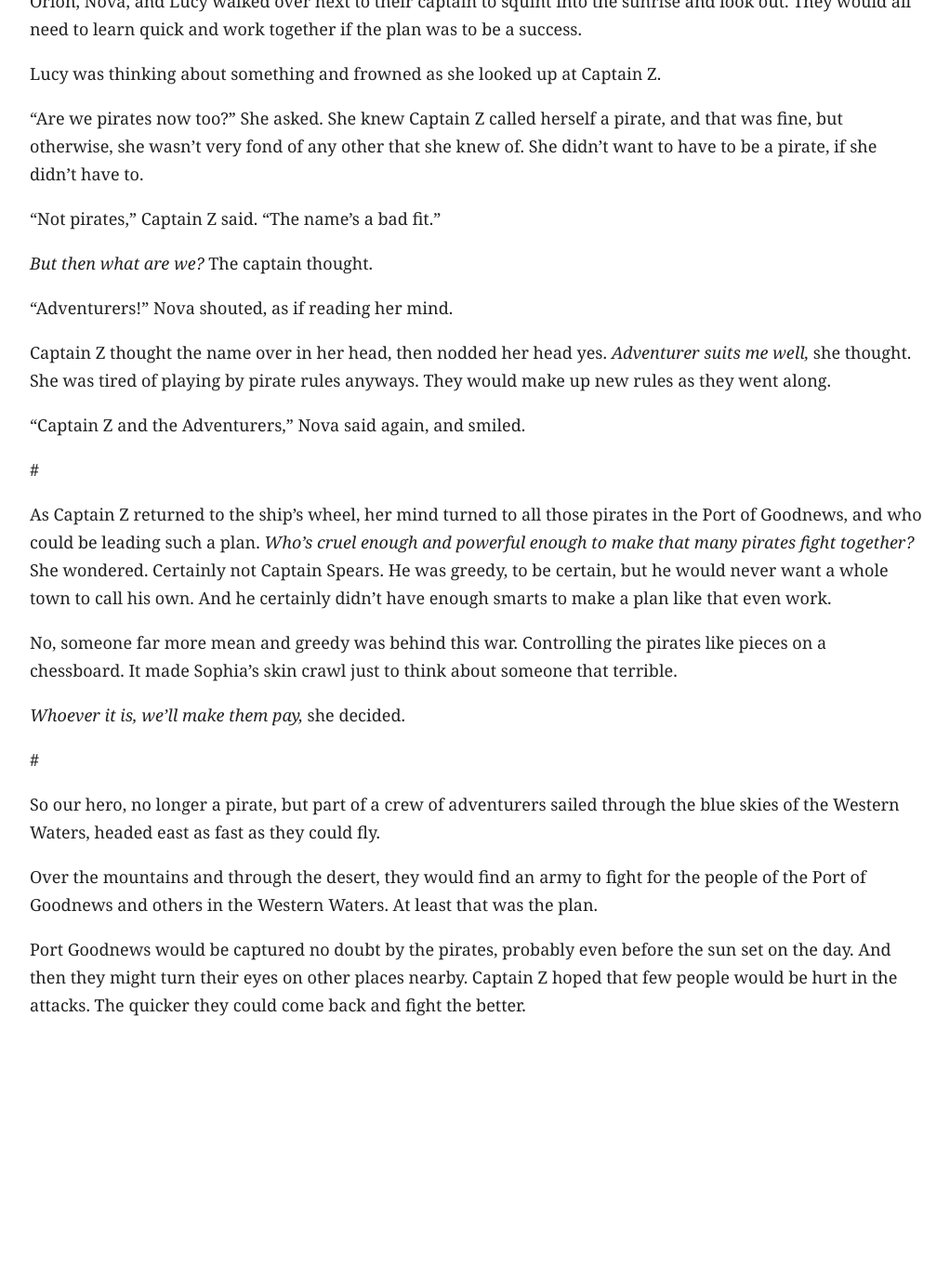
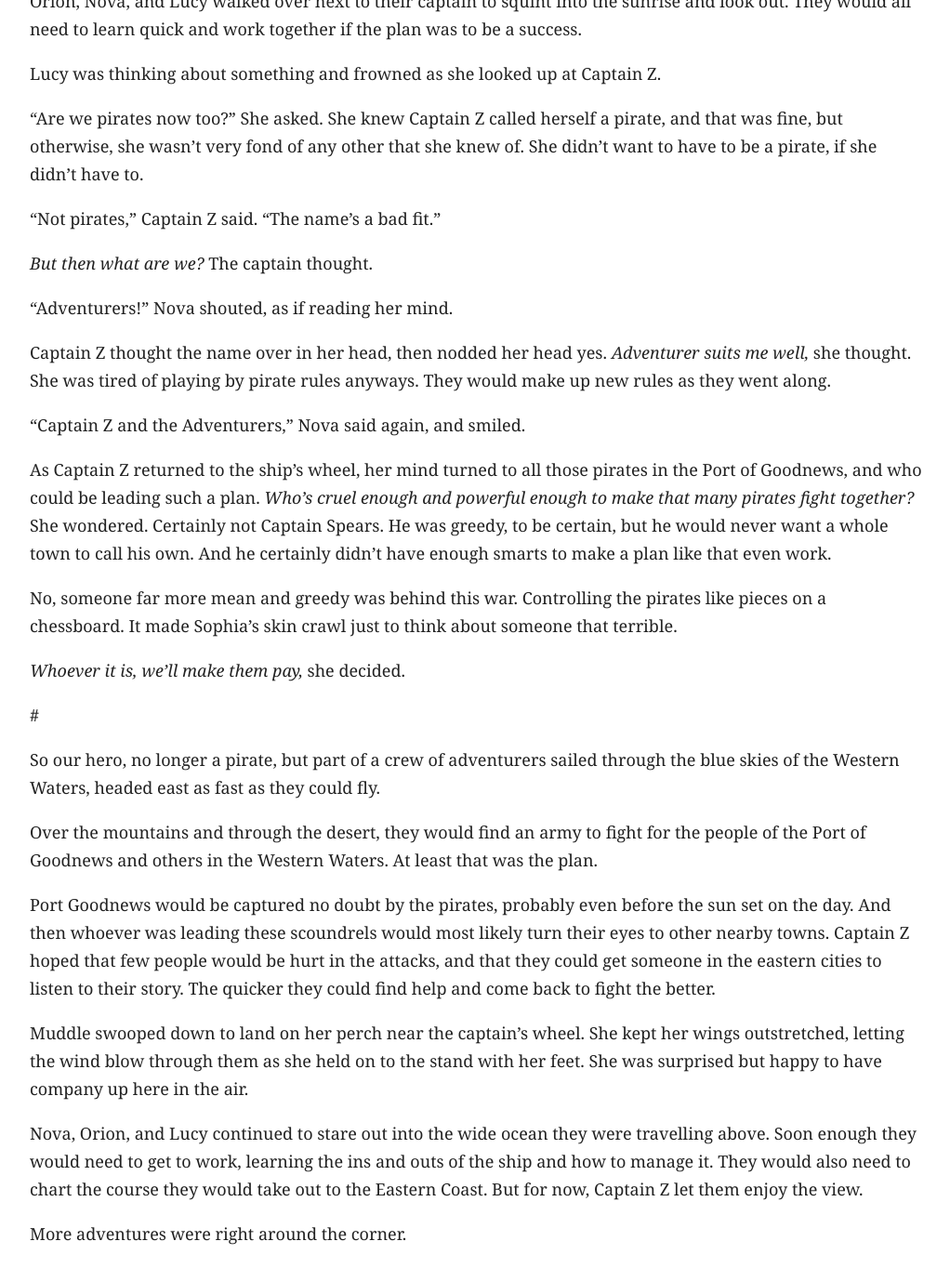
Before and after one commit to vlandham/captain_z, a Jekyll site: the page built from _posts/2014-08-11-captain_z.md, in a window 1280 px wide and 1400 px high, scrolled down 42836 px. Shown: the top 1378 px of the window at 93% size, without its empty margins (128-1150 px from the left). Built offline with Jekyll 4.4.1, drawn with Linux system fonts in a browser that asks for light colours; some web fonts are replaced; before the commit the page ends 43990 px from its top, so only the background shows below that.

Commit message:
wrapping it up

```diff
--- a/_posts/2014-08-11-captain_z.md
+++ b/_posts/2014-08-11-captain_z.md
@@ -1222,8 +1222,6 @@ Captain Z thought the name over in her head, then nodded her head yes. _Adventur
 
 "Captain Z and the Adventurers," Nova said again, and smiled.
 
-#
-
 As Captain Z returned to the ship's wheel, her mind turned to all those pirates in the Port of Goodnews, and who could be leading such a plan. _Who's cruel enough and powerful enough to make that many pirates fight together?_ She wondered. Certainly not Captain Spears. He was greedy, to be certain, but he would never want a whole town to call his own. And he certainly didn't have enough smarts to make a plan like that even work.
 
 No, someone far more mean and greedy was behind this war. Controlling the pirates like pieces on a chessboard. It made Sophia's skin crawl just to think about someone that terrible.
@@ -1236,4 +1234,10 @@ So our hero, no longer a pirate, but part of a crew of adventurers sailed throug
 
 Over the mountains and through the desert, they would find an army to fight for the people of the Port of Goodnews and others in the Western Waters. At least that was the plan.
 
-Port Goodnews would be captured no doubt by the pirates, probably even before the sun set on the day. And then they might turn their eyes on other places nearby. Captain Z hoped that few people would be hurt in the attacks. The quicker they could come back and fight the better.
+Port Goodnews would be captured no doubt by the pirates, probably even before the sun set on the day. And then whoever was leading these scoundrels would most likely turn their eyes to other nearby towns. Captain Z hoped that few people would be hurt in the attacks, and that they could get someone in the eastern cities to listen to their story. The quicker they could find help and come back to fight the better.
+
+Muddle swooped down to land on her perch near the captain's wheel. She kept her wings outstretched, letting the wind blow through them as she held on to the stand with her feet. She was surprised but happy to have company up here in the air.
+
+Nova, Orion, and Lucy continued to stare out into the wide ocean they were travelling above. Soon enough they would need to get to work, learning the ins and outs of the ship and how to manage it. They would also need to chart the course they would take out to the Eastern Coast. But for now, Captain Z let them enjoy the view.
+
+More adventures were right around the corner.
```
Also changed, not shown: out/captain_z.md (+7 -3 lines), 1 other file.
